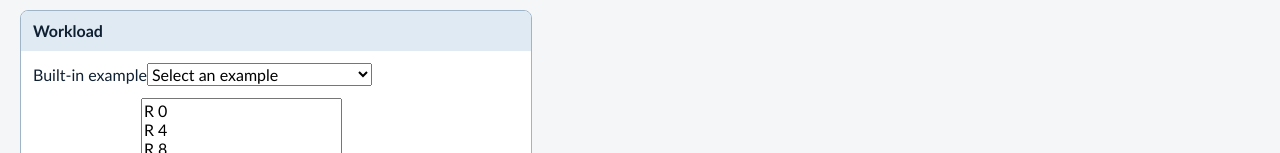
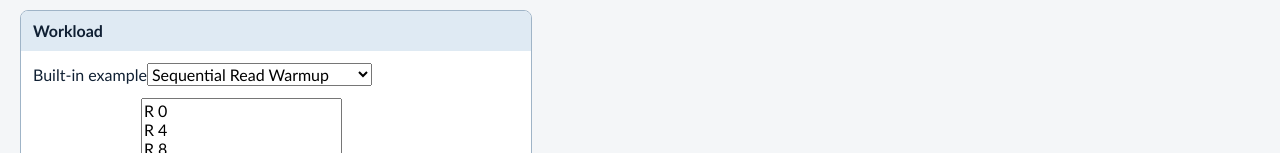
Before and after one commit to sohambagchi/cache-simulator, a React (Vite) app: page / in a window 1280 px wide. Shown: the part 1457-1610 px from the top of the page. Built offline with nearby package versions, Linux system fonts and the light colour scheme.

Commit message:
fix(ui): remove duplicate trace dispatch and improve panel semantics

```diff
--- a/src/styles/app.css
+++ b/src/styles/app.css
@@ -43,8 +43,8 @@ h1 {
 }
 
 .global-control-bar {
-  background: #fff;
-  border: 1px solid #9fb4c7;
+  background: var(--surface-card);
+  border: 1px solid var(--border-muted);
   border-radius: 0.5rem;
   padding: 0.75rem;
 }
@@ -57,22 +57,22 @@ h1 {
 
 .global-control-bar__status {
   margin: 0.5rem 0 0;
-  color: #7f1724;
+  color: var(--status-error-text);
   font-weight: 600;
 }
 
 .collapsible-card {
-  border: 1px solid #9fb4c7;
+  border: 1px solid var(--border-muted);
   border-radius: 0.5rem;
   overflow: clip;
-  background: #fff;
+  background: var(--surface-card);
 }
 
 .collapsible-card__toggle {
   width: 100%;
   border: 0;
-  background: #dfeaf3;
-  color: #102033;
+  background: var(--surface-muted);
+  color: var(--text-strong);
   text-align: left;
   font-weight: 700;
   padding: 0.65rem 0.75rem;
@@ -84,7 +84,7 @@ h1 {
 }
 
 .panel-fieldset {
-  border: 1px solid #d3dde6;
+  border: 1px solid var(--border-subtle);
   border-radius: 0.4rem;
   padding: 0.5rem;
 }
@@ -98,8 +98,8 @@ h1 {
 .warning-list {
   margin: 0;
   padding: 0.5rem 1rem;
-  color: #9a3412;
-  background: #fff7ed;
+  color: var(--status-warning-text);
+  background: var(--status-warning-bg);
 }
 
 .stats-grid {
@@ -111,7 +111,7 @@ h1 {
 
 .stats-grid dt {
   font-size: 0.8rem;
-  color: #35506f;
+  color: var(--text-muted);
 }
 
 .stats-grid dd {
--- a/src/styles/theme.css
+++ b/src/styles/theme.css
@@ -2,4 +2,13 @@
   color-scheme: light;
   --bg: #f4f6f8;
   --text: #102033;
+  --text-strong: #102033;
+  --text-muted: #35506f;
+  --surface-card: #ffffff;
+  --surface-muted: #dfeaf3;
+  --border-muted: #9fb4c7;
+  --border-subtle: #d3dde6;
+  --status-error-text: #7f1724;
+  --status-warning-text: #9a3412;
+  --status-warning-bg: #fff7ed;
 }
--- a/src/ui/common/CollapsibleCard.tsx
+++ b/src/ui/common/CollapsibleCard.tsx
@@ -15,11 +15,13 @@ export function CollapsibleCard({
 }: CollapsibleCardProps) {
   const autoId = useId();
   const panelId = sectionId ?? autoId;
+  const toggleId = `${panelId}-toggle`;
   const [expanded, setExpanded] = useState(defaultExpanded);
 
   return (
     <section className="collapsible-card">
       <button
+        id={toggleId}
         className="collapsible-card__toggle"
         type="button"
         aria-controls={panelId}
@@ -28,11 +30,16 @@ export function CollapsibleCard({
       >
         {title}
       </button>
-      {expanded ? (
-        <div id={panelId} className="collapsible-card__content">
-          {children}
-        </div>
-      ) : null}
+      <div
+        id={panelId}
+        className="collapsible-card__content"
+        role="region"
+        aria-labelledby={toggleId}
+        hidden={!expanded}
+        aria-hidden={!expanded}
+      >
+        {children}
+      </div>
     </section>
   );
 }
--- a/src/ui/workload/WorkloadEditorPanel.tsx
+++ b/src/ui/workload/WorkloadEditorPanel.tsx
@@ -16,11 +16,17 @@ export function WorkloadEditorPanel({
   onChangeTrace,
   onSelectExample,
 }: WorkloadEditorPanelProps) {
+  const selectedExampleId = examples.find((example) => example.text === workloadText)?.id ?? "";
+
   return (
     <div className="panel-stack">
       <label>
         <span>Built-in example</span>
-        <select aria-label="Built-in example" defaultValue="" onChange={(event) => onSelectExample(event.currentTarget.value)}>
+        <select
+          aria-label="Built-in example"
+          value={selectedExampleId}
+          onChange={(event) => onSelectExample(event.currentTarget.value)}
+        >
           <option value="" disabled>
             Select an example
           </option>
@@ -39,7 +45,6 @@ export function WorkloadEditorPanel({
           value={workloadText}
           rows={8}
           onChange={(event) => onChangeTrace(event.currentTarget.value)}
-          onInput={(event) => onChangeTrace((event.target as HTMLTextAreaElement).value)}
         />
       </label>
 
```
Also changed, not shown: 1 other file (tests, documents, lock files or other folders).
